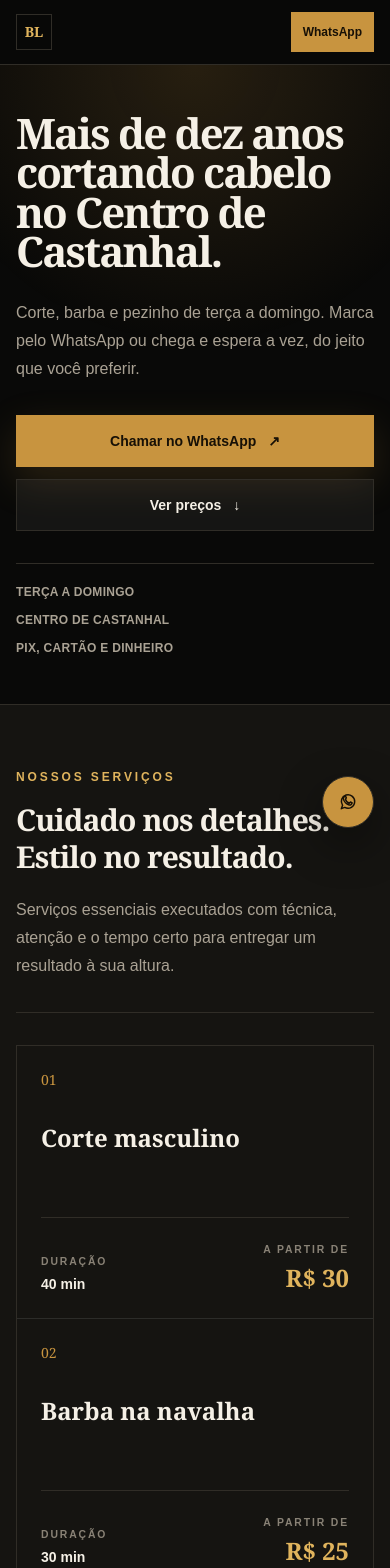
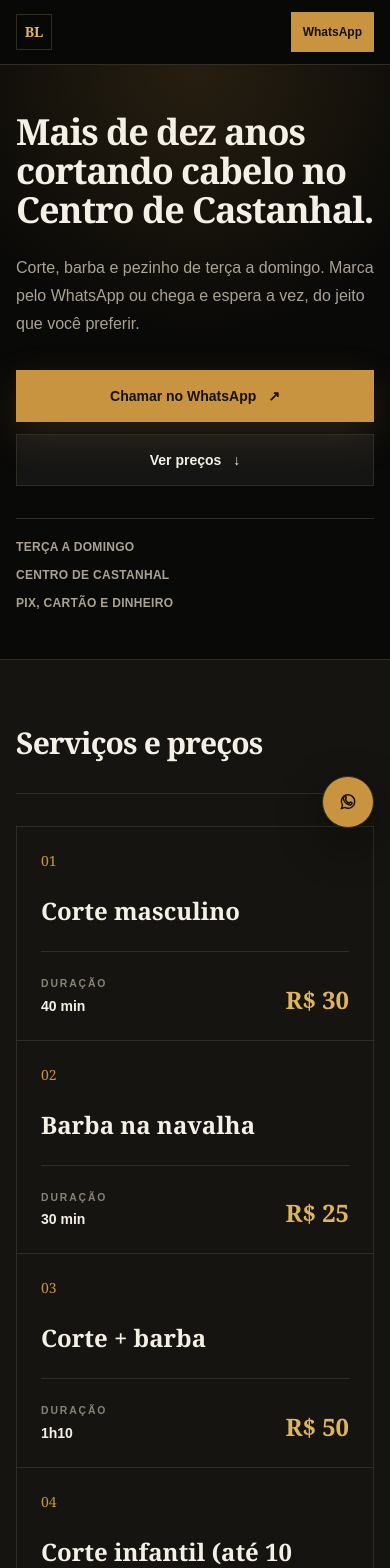
Before and after one commit to JoaoOliveira20/barber-landing-page, a Next.js app: page / in a window 390 px wide. Shown: the top 1568 px of the page. Built offline with nearby package versions, Linux system fonts and the light colour scheme.

Commit message:
refactor: restructure page sections

```diff
--- a/src/app/page.tsx
+++ b/src/app/page.tsx
@@ -1,7 +1,7 @@
 import { SiteFooter } from "@/components/layout/site-footer";
 import { SiteHeader } from "@/components/layout/site-header";
+import { BarbersSection } from "@/components/sections/barbers-section";
 import { DifferentialsSection } from "@/components/sections/differentials-section";
-import { ExperienceSection } from "@/components/sections/experience-section";
 import { GallerySection } from "@/components/sections/gallery-section";
 import { HeroSection } from "@/components/sections/hero-section";
 import { LocationSection } from "@/components/sections/location-section";
@@ -25,7 +25,7 @@ export default function Home() {
         <HeroSection />
         <ServicesSection />
         <DifferentialsSection />
-        <ExperienceSection />
+        <BarbersSection />
         <TestimonialsSection />
         <GallerySection />
         <LocationSection />
--- /dev/null
+++ b/src/components/sections/barbers-section.tsx
@@ -0,0 +1,45 @@
+import { Container } from "@/components/layout/container";
+import { barbers } from "@/config/content";
+
+export function BarbersSection() {
+  return (
+    <section
+      id="barbeiros"
+      aria-labelledby="barbers-title"
+      className="border-t border-white/8 py-16 sm:py-20 lg:py-24"
+    >
+      <Container>
+        <h2
+          id="barbers-title"
+          className="max-w-2xl font-display text-3xl leading-tight font-semibold tracking-[-0.03em] text-foreground sm:text-4xl lg:text-5xl"
+        >
+          Quem vai te atender
+        </h2>
+
+        <ul className="mt-8 grid gap-6 sm:mt-10 sm:grid-cols-2">
+          {barbers.map((barber) => (
+            <li
+              key={barber.name}
+              className="border border-white/10 bg-surface p-6 sm:p-7"
+            >
+              <div className="flex items-baseline gap-3">
+                <h3 className="font-display text-2xl font-semibold text-foreground">
+                  {barber.name}
+                </h3>
+                {barber.role ? (
+                  <span className="text-xs font-bold tracking-[0.18em] text-accent-strong uppercase">
+                    {barber.role}
+                  </span>
+                ) : null}
+              </div>
+
+              <p className="mt-4 text-sm leading-6 text-muted">
+                {barber.bio}
+              </p>
+            </li>
+          ))}
+        </ul>
+      </Container>
+    </section>
+  );
+}
--- a/src/components/sections/gallery-section.tsx
+++ b/src/components/sections/gallery-section.tsx
@@ -111,13 +111,13 @@ export function GallerySection() {
               id="gallery-title"
               className="mt-4 max-w-2xl font-display text-3xl leading-tight font-semibold tracking-[-0.03em] text-foreground sm:text-4xl lg:text-5xl"
             >
-              O cuidado aparece em cada detalhe.
+              A barbearia
             </h2>
           </div>
 
           <p className="max-w-md text-base leading-7 text-muted lg:text-right">
-            Uma prévia visual dos cortes, do ambiente e do atendimento que
-            definem a experiência Prime Barber.
+            Uma prévia visual dos cortes, do ambiente e do atendimento da
+            barbearia.
           </p>
         </div>
 
--- a/src/components/sections/hero-section.tsx
+++ b/src/components/sections/hero-section.tsx
@@ -14,16 +14,16 @@ export function HeroSection() {
         className="absolute inset-x-0 top-0 -z-10 h-96 bg-[radial-gradient(circle_at_top,rgba(200,148,63,0.16),transparent_65%)]"
       />
 
-      <Container className="grid items-center gap-10 py-12 sm:gap-14 sm:py-16 lg:py-20">
-        <div className="max-w-3xl">
+      <Container className="py-12 sm:py-14 lg:py-16">
+        <div className="max-w-2xl">
           <h1
             id="hero-title"
-            className="font-display text-[clamp(2.625rem,6.5vw,6.75rem)] leading-[0.94] font-semibold tracking-[-0.045em] text-foreground sm:leading-[0.92]"
+            className="font-display text-[clamp(2.25rem,4.5vw,3.75rem)] leading-[1.08] font-semibold tracking-[-0.03em] text-foreground"
           >
             {heroContent.title}
           </h1>
 
-          <p className="mt-7 max-w-2xl text-base leading-7 text-muted sm:text-lg sm:leading-8">
+          <p className="mt-6 max-w-xl text-base leading-7 text-muted sm:text-lg sm:leading-8">
             {heroContent.subtitle}
           </p>
 
--- a/src/components/sections/location-section.tsx
+++ b/src/components/sections/location-section.tsx
@@ -34,7 +34,7 @@ export function LocationSection() {
               id="location-title"
               className="mt-4 font-display text-3xl leading-tight font-semibold tracking-[-0.03em] text-foreground sm:text-4xl xl:text-5xl"
             >
-              Seu próximo horário começa aqui.
+              Onde ficamos
             </h2>
 
             <address className="mt-7 not-italic">
--- a/src/components/sections/services-section.tsx
+++ b/src/components/sections/services-section.tsx
@@ -9,45 +9,30 @@ export function ServicesSection() {
       className="relative border-t border-white/8 bg-surface py-16 sm:py-20 lg:py-24"
     >
       <Container>
-        <div className="grid gap-5 border-b border-white/10 pb-8 lg:grid-cols-[0.7fr_1.3fr] lg:items-end lg:gap-6 lg:pb-10">
-          <div>
-            <p className="text-xs font-bold tracking-[0.24em] text-accent-strong uppercase">
-              Nossos serviços
-            </p>
+        <div className="border-b border-white/10 pb-8 lg:pb-10">
           <h2
             id="services-title"
-              className="mt-4 max-w-xl font-display text-3xl leading-tight font-semibold tracking-[-0.03em] text-foreground sm:text-4xl lg:text-5xl"
+            className="font-display text-3xl leading-tight font-semibold tracking-[-0.03em] text-foreground sm:text-4xl lg:text-5xl"
           >
-              Cuidado nos detalhes. Estilo no resultado.
+            Serviços e preços
           </h2>
         </div>
 
-          <p className="max-w-xl text-base leading-7 text-muted lg:justify-self-end">
-            Serviços essenciais executados com técnica, atenção e o tempo certo
-            para entregar um resultado à sua altura.
-          </p>
-        </div>
-
-        <div className="mt-8 grid gap-px overflow-hidden border border-white/10 bg-white/10 sm:mt-10 sm:grid-cols-2 xl:grid-cols-4">
+        <div className="mt-8 grid gap-px overflow-hidden border border-white/10 bg-white/10 sm:mt-10 sm:grid-cols-2 lg:grid-cols-3">
           {services.map((service, index) => (
             <article
               key={service.name}
-              className="group relative flex min-h-68 flex-col bg-surface p-6 transition-[background-color,box-shadow] duration-300 hover:bg-surface-elevated hover:shadow-[inset_0_1px_0_rgba(224,180,93,0.28)] motion-reduce:transition-none sm:min-h-76 sm:p-7"
+              className="group relative flex flex-col bg-surface p-6 transition-colors duration-300 hover:bg-surface-elevated motion-reduce:transition-none sm:p-7"
             >
-              <div
-                aria-hidden="true"
-                className="absolute inset-x-0 top-0 h-px origin-left scale-x-0 bg-accent transition-transform duration-300 group-hover:scale-x-100"
-              />
-
               <span className="font-display text-sm text-accent">
                 {String(index + 1).padStart(2, "0")}
               </span>
 
-              <h3 className="mt-8 font-display text-2xl font-semibold text-foreground sm:mt-10">
+              <h3 className="mt-6 font-display text-2xl font-semibold text-foreground">
                 {service.name}
               </h3>
 
-              <dl className="mt-auto flex items-end justify-between gap-5 border-t border-white/10 pt-6">
+              <dl className="mt-6 flex items-end justify-between gap-5 border-t border-white/10 pt-6">
                 <div>
                   <dt className="text-[0.65rem] font-bold tracking-[0.18em] text-subtle uppercase">
                     Duração
@@ -57,14 +42,9 @@ export function ServicesSection() {
                   </dd>
                 </div>
 
-                <div className="text-right">
-                  <dt className="text-[0.65rem] font-bold tracking-[0.18em] text-subtle uppercase">
-                    A partir de
-                  </dt>
-                  <dd className="mt-1 font-display text-2xl font-semibold text-accent-strong">
+                <dd className="font-display text-2xl font-semibold text-accent-strong">
                   {service.price}
                 </dd>
-                </div>
               </dl>
             </article>
           ))}
--- a/src/components/sections/testimonials-section.tsx
+++ b/src/components/sections/testimonials-section.tsx
@@ -18,7 +18,7 @@ export function TestimonialsSection() {
               id="testimonials-title"
               className="mt-4 max-w-2xl font-display text-3xl leading-tight font-semibold tracking-[-0.03em] text-foreground sm:text-4xl lg:text-5xl"
             >
-              Confiança construída em cada atendimento.
+              O que dizem
             </h2>
           </div>
 
--- a/src/config/content.ts
+++ b/src/config/content.ts
@@ -88,35 +88,6 @@ export const differentials = [
     icon: "calendar",
   },
 ] as const satisfies readonly Differential[];
-
-export type ExperienceHighlight = Readonly<{
-  title: string;
-  description: string;
-}>;
-
-export const experienceContent = {
-  eyebrow: "Experiência Prime",
-  title: "Mais que um corte, uma experiência.",
-  description:
-    "Um atendimento feito sem pressa, em um espaço onde técnica, conforto e atenção aos detalhes trabalham juntos para renovar sua confiança.",
-  highlights: [
-    {
-      title: "Ambiente pensado para você relaxar.",
-      description:
-        "Boa música, atendimento atencioso e uma atmosfera confortável do início ao fim.",
-    },
-    {
-      title: "Visual alinhado para qualquer ocasião.",
-      description:
-        "Do dia a dia aos momentos importantes, entregamos um resultado que combina com você.",
-    },
-    {
-      title: "Seu tempo tratado com respeito.",
-      description:
-        "Horário reservado e uma experiência organizada para você aproveitar cada minuto.",
-    },
-  ] satisfies readonly ExperienceHighlight[],
-} as const;
 
 export type Barber = Readonly<{
   name: string;
--- a/src/config/site.ts
+++ b/src/config/site.ts
@@ -34,9 +34,9 @@ export const pageLinks = {
     label: "Diferenciais",
     href: "#diferenciais",
   },
-  experience: {
-    label: "Experiência",
-    href: "#experiencia",
+  barbers: {
+    label: "Barbeiros",
+    href: "#barbeiros",
   },
   testimonials: {
     label: "Depoimentos",
@@ -47,14 +47,14 @@ export const pageLinks = {
     href: "#galeria",
   },
   location: {
-    label: "Localização",
+    label: "Onde ficamos",
     href: "#localizacao",
   },
 } as const satisfies Record<string, NavigationLink>;
 
 export const navigationLinks = [
   pageLinks.services,
-  pageLinks.differentials,
+  pageLinks.barbers,
   pageLinks.testimonials,
   pageLinks.location,
 ] as const satisfies readonly NavigationLink[];
@@ -62,7 +62,8 @@ export const navigationLinks = [
 export const footerLinks = [
   pageLinks.home,
   pageLinks.services,
-  pageLinks.experience,
+  pageLinks.differentials,
+  pageLinks.barbers,
   pageLinks.testimonials,
   pageLinks.gallery,
   pageLinks.location,
```
Also changed, not shown: src/components/sections/differentials-section.tsx (+3 -7 lines), src/components/sections/experience-section.tsx (deleted, +0 -81 lines). Lines whose indentation alone changed are shown as unchanged.
